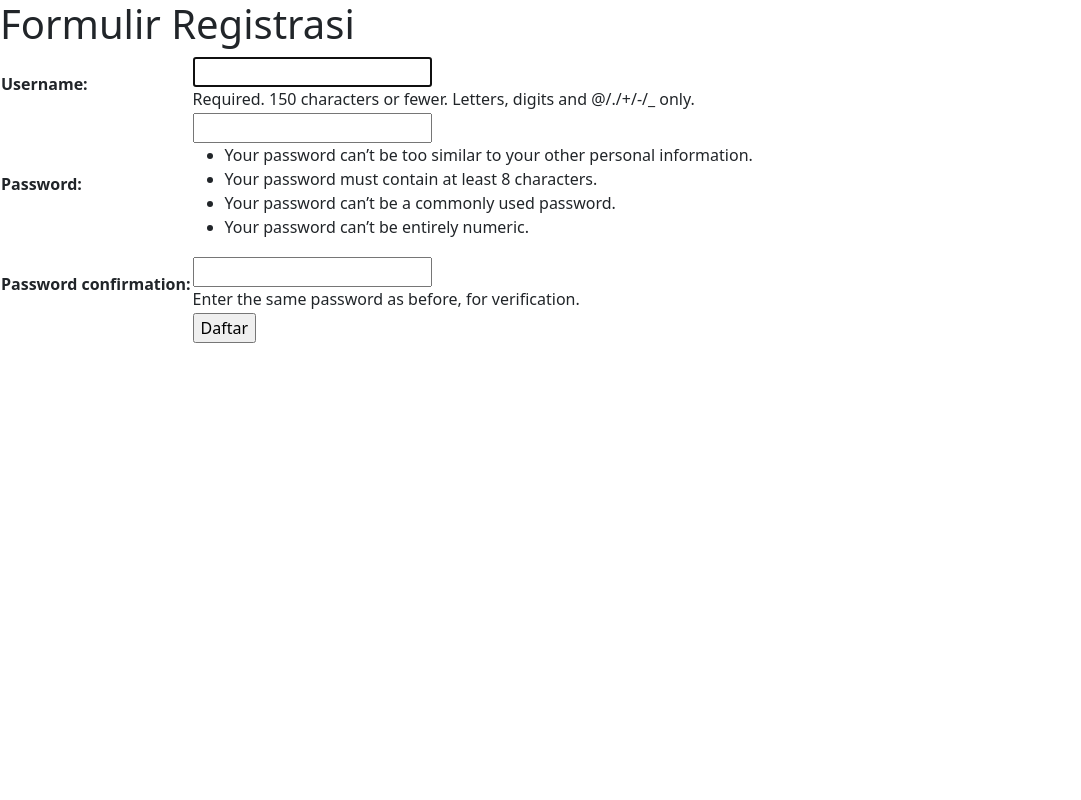
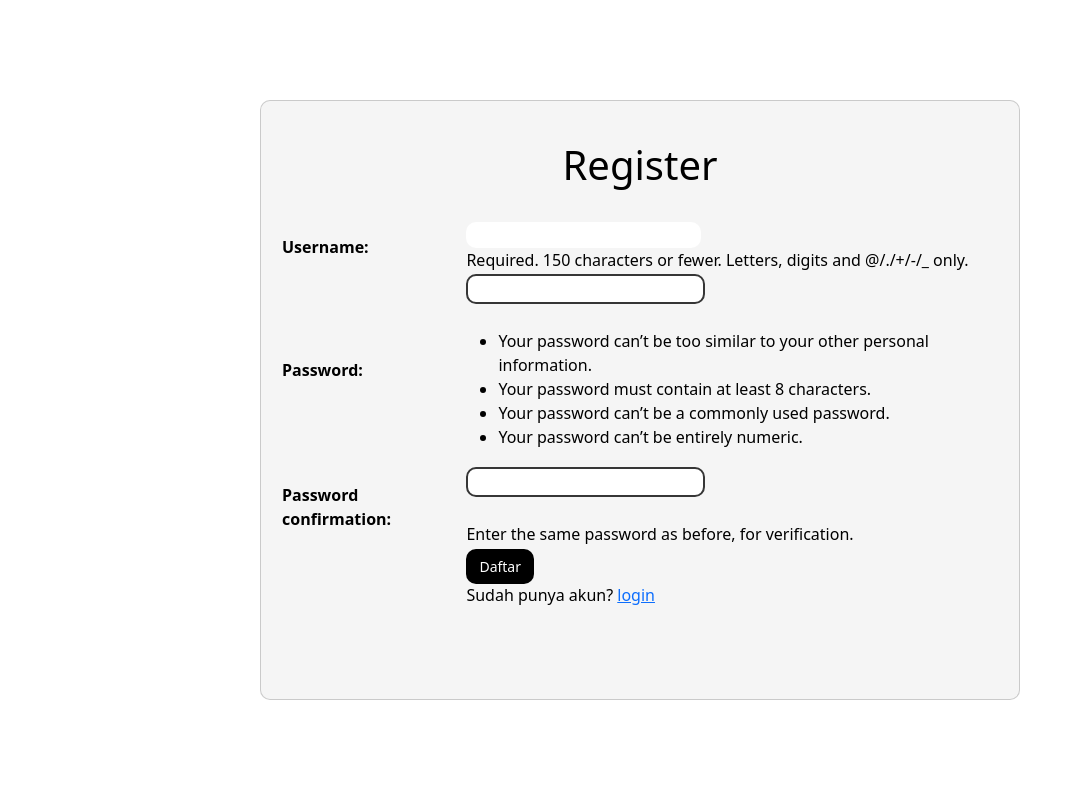
Before and after one commit to kevinmarcellius/pbp-tugas02, a Django app: page /todolist/register/ in a window 1280 px wide. Shown: the whole page, without its empty margins (0-1081 px from the left). Run offline with Django 4.2, Linux system fonts and the light colour scheme.

Commit message:
update css and add css to register.html

```diff
--- a/todolist/static/style.css
+++ b/todolist/static/style.css
@@ -1,6 +1,6 @@
 html, body{
     height: 100%;
-    background-color: black;
+    background-color: white;
 }
 .login {
     height: 100%;
@@ -16,9 +16,16 @@ html, body{
     background-color:  whitesmoke!important;
     border-radius: 10px !important;
 }
+.register-form {
+    width: 760px;
+    height: 600px;
+    padding: 20px;
+    background-color:  whitesmoke!important;
+    border-radius: 10px !important;
+}
 input[type="text"],
 input[type="password"] {
-    background:whitesmoke;
+    background:white;
     color: black;
     border: 2px solid rgb(54, 54, 54);
     border-radius: 10px;
@@ -37,8 +44,8 @@ input[type="password"]:focus {
     padding-top: 20px;
 }
 .btn {
-    background: rgb(0, 199, 0) !important;
-    color: rgb(4, 4, 17) !important;
+    background: black !important;
+    color: white !important;
     transform: translateY(1px);
     font-size: 14px;
     border-radius: 10px !important;
--- a/todolist/templates/login.html
+++ b/todolist/templates/login.html
@@ -11,7 +11,6 @@
 <div class = "login">
     <div class="card login-form">
         <div class="card-body">
-            <h1 class="card-app-name text-center">To-do-list</h1>
             <h2 class="card-title text-center">Login</h2>
         </div>
         <div class="card-text">
--- a/todolist/templates/register.html
+++ b/todolist/templates/register.html
@@ -2,13 +2,19 @@
 
 {% block meta %}
 <title>Registrasi Akun</title>
+{% load static %}
+<link rel="stylesheet" href="{% static 'style.css'%}">
+
 {% endblock meta %}
 
 {% block content %}
 
 <div class = "login">
 
-    <h1>Formulir Registrasi</h1>
+    <div class="card register-form">
+
+
+    <h1 class="card-title text-center">Register</h1> <br>
 
         <form method="POST" >
             {% csrf_token %}
@@ -16,10 +22,15 @@
                 {{ form.as_table }}
                 <tr>
                     <td></td>
-                    <td><input type="submit" name="submit" value="Daftar"/></td>
+                    <td>
+                        <input class="btn login_btn" type="submit" name="submit" value="Daftar"/>
+                        <p>Sudah punya akun? <a href="{% url 'todolist:login' %}">login</a></p>
+
+                    </td>
                 </tr>
             </table>
-        </form>
+
+        </form><br>
 
     {% if messages %}
         <ul>
@@ -28,7 +39,7 @@
                 {% endfor %}
         </ul>
     {% endif %}
-
+</div>
 </div>
 
 {% endblock content %}
```
